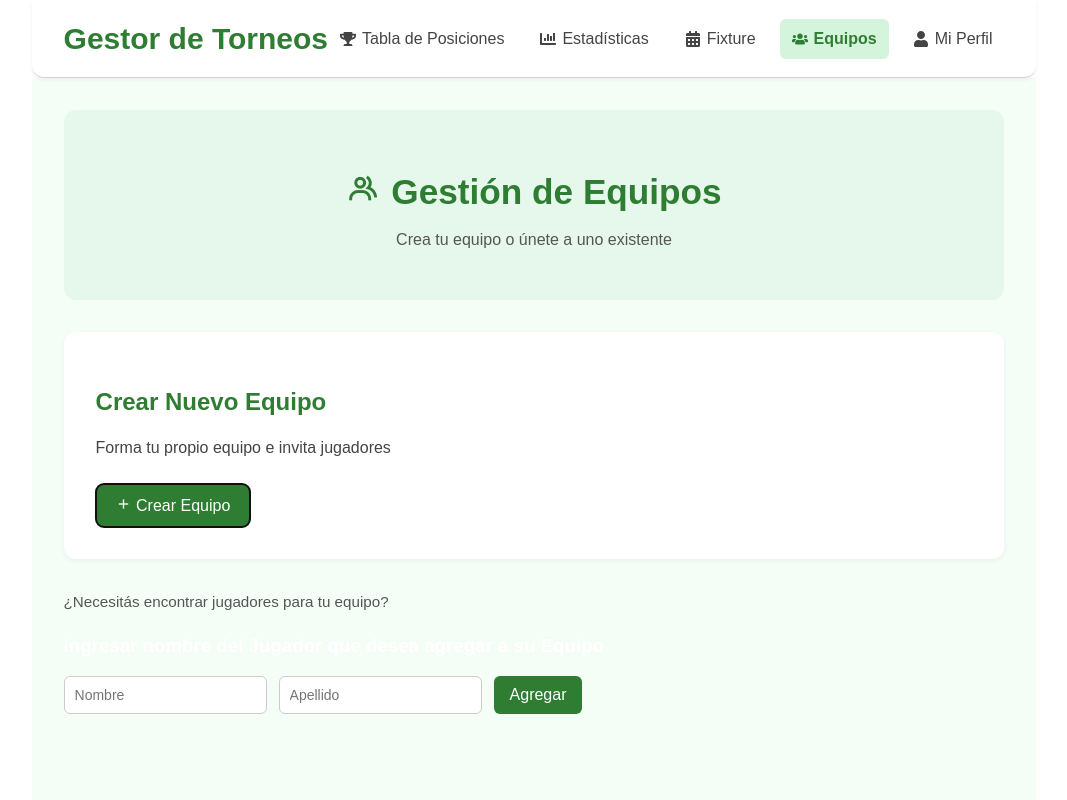
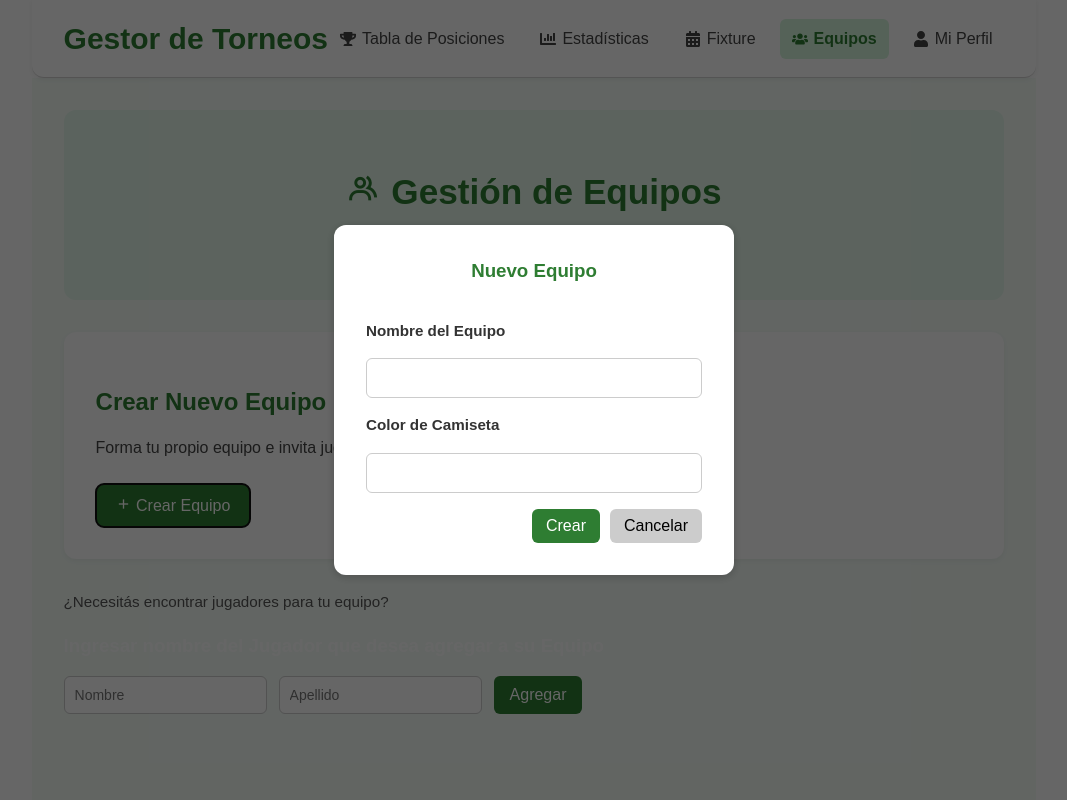
Before and after one commit to tomasandino12/frontend-TPtorneos, a React (Vite) app: page /gestorTorneos/equipos in a window 1280 px wide. Both pictures are taken after a click on the button "Crear Equipo". Shown: the top 800 px of the page, without its empty margins (106-1173 px from the left). Built offline with nearby package versions, Linux system fonts and the light colour scheme.

Commit message:
Creación de modal "Crear Equipo".

```diff
--- a/src/pages/Equipos.jsx
+++ b/src/pages/Equipos.jsx
@@ -1,15 +1,17 @@
 import "../styles/IndexStyle.css";
 import "../styles/Equipos.css";
-import { useState} from "react";
+import { useState } from "react";
 
 function Equipos() {
   const [jugadores, setJugadores] = useState([]);
   const [nombre, setNombre] = useState("");
   const [apellido, setApellido] = useState("");
+  const [equipo, setEquipo] = useState(""); // ← simulamos que no tiene equipo
 
-  // ⚠️ Simulación por ahora (después se reemplaza con fetch al backend)
-  const [tieneEquipo] = useState(true);
- // ← cambiá a false para testear
+  // Nueva lógica para crear equipo
+  const [mostrarFormulario, setMostrarFormulario] = useState(false);
+  const [nombreEquipo, setNombreEquipo] = useState("");
+  const [colorCamiseta, setColorCamiseta] = useState("");
 
   const handleAgregar = (e) => {
     e.preventDefault();
@@ -20,12 +22,24 @@ function Equipos() {
     }
   };
 
-  const handleCrearEquipo = () => {
-    if (tieneEquipo) {
+  const handleCrearEquipoClick = () => {
+    if (equipo) {
       alert("Ya perteneces a un equipo.");
     } else {
-      console.log("Abrir formulario de creación de equipo...");
-      // Acá podrías abrir un modal, redirigir, etc.
+      setMostrarFormulario(true);
+    }
+  };
+
+  const handleSubmitEquipo = (e) => {
+    e.preventDefault();
+    if (nombreEquipo && colorCamiseta) {
+      // Simulamos creación
+      alert("✅ Equipo creado con éxito");
+      setEquipo(nombreEquipo); // seteamos el nombre como si se hubiera creado
+      setMostrarFormulario(false);
+      // limpiar campos
+      setNombreEquipo("");
+      setColorCamiseta("");
     }
   };
 
@@ -39,9 +53,36 @@ function Equipos() {
       <section className="crear-equipo-card">
         <h2>Crear Nuevo Equipo</h2>
         <p>Forma tu propio equipo e invita jugadores</p>
-        <button className="btn-crear-equipo" onClick={handleCrearEquipo}>
+        <button className="btn-crear-equipo" onClick={handleCrearEquipoClick}>
           <i className="bx bx-plus"></i> Crear Equipo
         </button>
+
+        {/* MINI FORMULARIO FLOTANTE */}
+        {mostrarFormulario && (
+          <div className="modal-crear-equipo">
+            <form className="formulario-crear-equipo" onSubmit={handleSubmitEquipo}>
+              <h3>Nuevo Equipo</h3>
+              <label>Nombre del Equipo</label>
+              <input
+                type="text"
+                value={nombreEquipo}
+                onChange={(e) => setNombreEquipo(e.target.value)}
+                required
+              />
+              <label>Color de Camiseta</label>
+              <input
+                type="text"
+                value={colorCamiseta}
+                onChange={(e) => setColorCamiseta(e.target.value)}
+                required
+              />
+              <div className="formulario-botones">
+                <button type="submit">Crear</button>
+                <button type="button" onClick={() => setMostrarFormulario(false)}>Cancelar</button>
+              </div>
+            </form>
+          </div>
+        )}
       </section>
 
       <section className="agregar-jugadores">
--- a/src/styles/Equipos.css
+++ b/src/styles/Equipos.css
@@ -104,3 +104,71 @@
   color: #555;
   margin-bottom: 0.5rem;
 }
+
+.modal-crear-equipo {
+  position: fixed;
+  top: 0;
+  left: 0;
+  width: 100vw;
+  height: 100vh;
+  background-color: rgba(0,0,0,0.6);
+  display: flex;
+  justify-content: center;
+  align-items: center;
+  z-index: 20;
+}
+
+.formulario-crear-equipo {
+  background-color: white;
+  padding: 2rem;
+  border-radius: 12px;
+  width: 90%;
+  max-width: 400px;
+  box-shadow: 0 2px 10px rgba(0,0,0,0.2);
+  display: flex;
+  flex-direction: column;
+  gap: 1rem;
+}
+
+.formulario-crear-equipo h3 {
+  margin-top: 0;
+  color: #2e7d32;
+  text-align: center;
+}
+
+.formulario-crear-equipo input {
+  padding: 10px;
+  border-radius: 6px;
+  border: 1px solid #ccc;
+  font-size: 1rem;
+}
+
+.formulario-botones {
+  display: flex;
+  justify-content: flex-end;
+  gap: 10px;
+}
+
+.formulario-botones button {
+  padding: 8px 14px;
+  border: none;
+  border-radius: 6px;
+  cursor: pointer;
+  font-weight: 500;
+}
+
+.formulario-botones button[type="submit"] {
+  background-color: #2e7d32;
+  color: white;
+}
+
+.formulario-botones button[type="button"] {
+  background-color: #ccc;
+  color: black;
+}
+
+.formulario-crear-equipo label {
+  font-weight: 600;
+  color: #333;
+  font-size: 0.95rem;
+}
```
